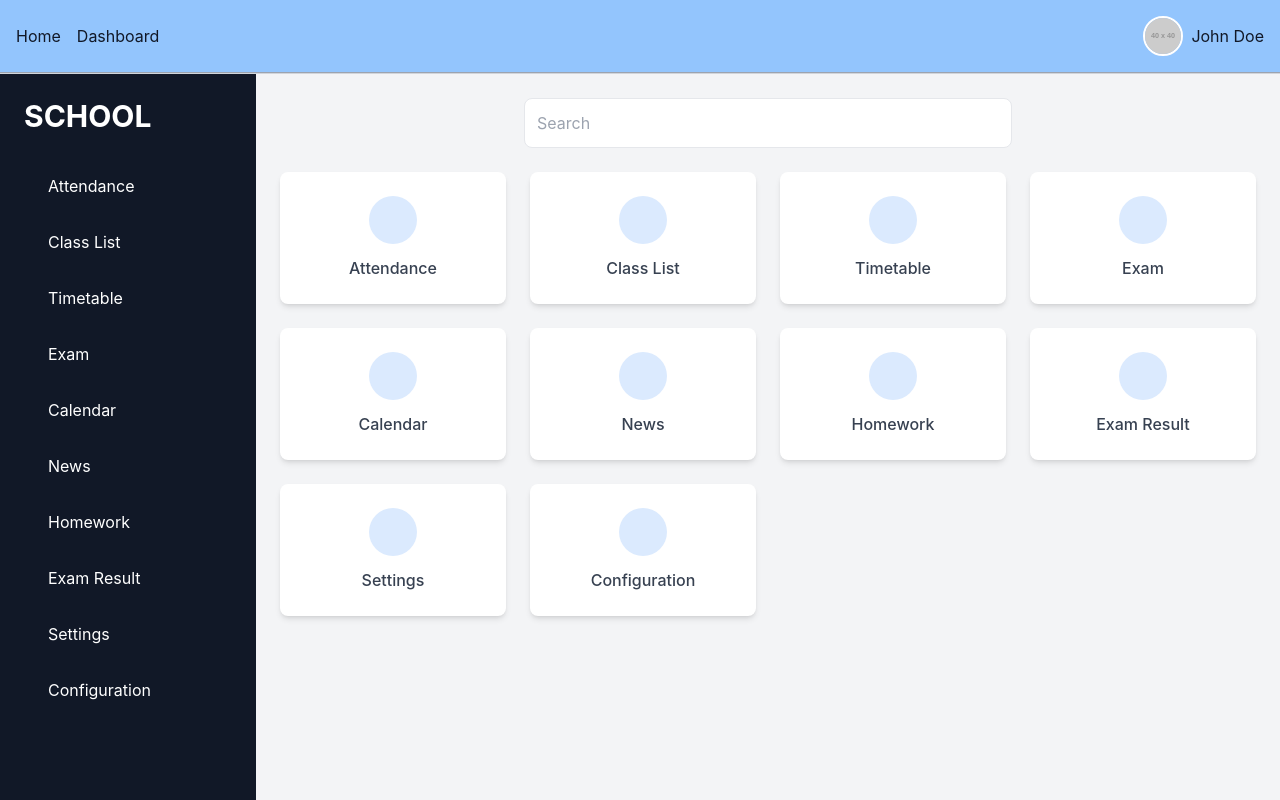
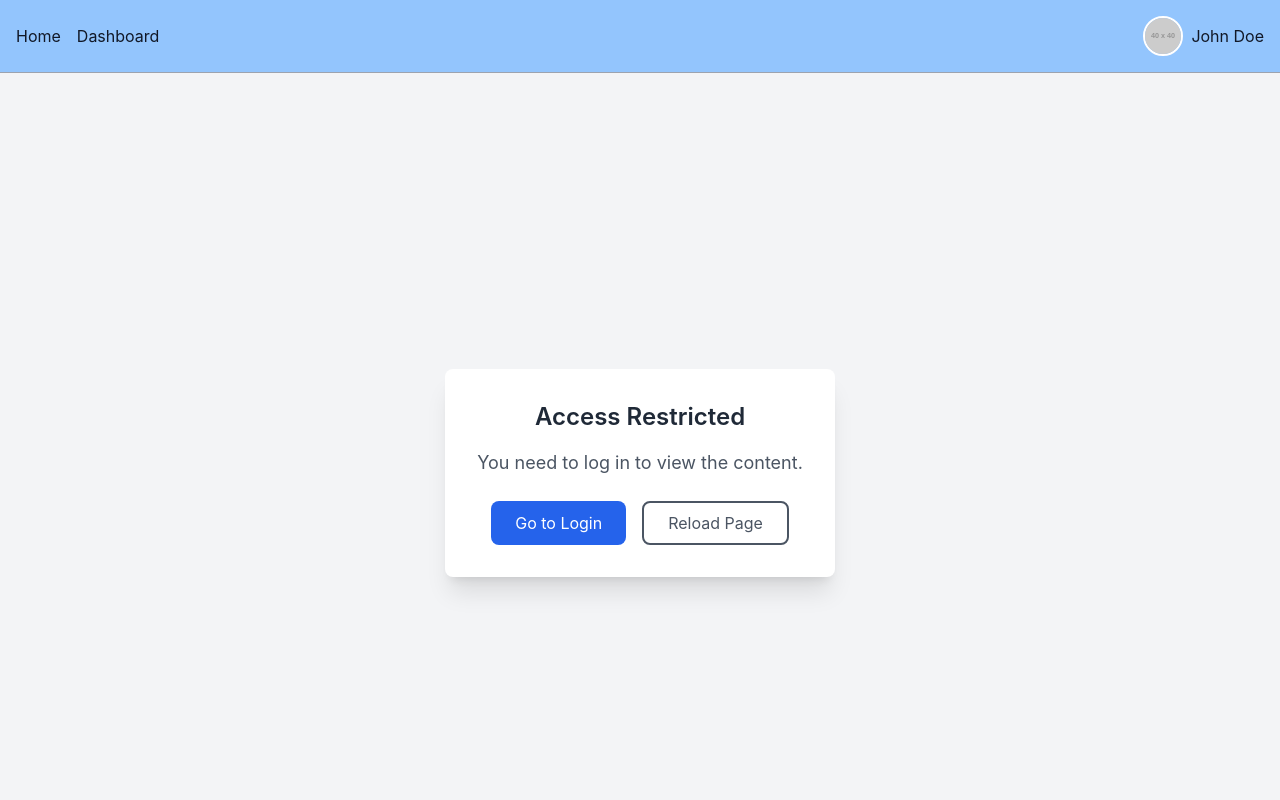
Before and after one commit to arpanb8907/School_Management_Frontend, a React (Create React App) app: page / in a window 1280 px wide. Shown: the top 800 px of the page. Built offline with nearby package versions, Linux system fonts and the light colour scheme.

Commit message:
user can register and login now. User need to login to access the home-page content now.

```diff
--- a/package.json
+++ b/package.json
@@ -7,6 +7,7 @@
     "@testing-library/jest-dom": "^5.17.0",
     "@testing-library/react": "^13.4.0",
     "@testing-library/user-event": "^13.5.0",
+    "jwt-decode": "^4.0.0",
     "react": "^18.3.1",
     "react-dom": "^18.3.1",
     "react-router-dom": "^6.28.0",
--- a/src/Components/Navbar.jsx
+++ b/src/Components/Navbar.jsx
@@ -1,5 +1,8 @@
 import React, { useState, useEffect, useRef } from "react";
 import { NavLink, useNavigate } from "react-router-dom";
+//import jwt_decode from 'jwt-decode';
+import { jwtDecode } from "jwt-decode";
+
 
 const Navbar = () => {
   const [isDropdownOpen, setIsDropdownOpen] = useState(false);
@@ -7,13 +10,22 @@ const Navbar = () => {
   const navigate = useNavigate();
 
   // Mock user data (replace with real user data)
+
+  const token  = localStorage.getItem('token')
+  let uname = "John Doe"
+
+  if(token){
+    let decoded = jwtDecode(token);
+    uname = decoded.username
+  }
+
   const user = {
-    name: "John Doe",
+    name: uname,
     profilePic: "https://via.placeholder.com/40", // Replace with actual user profile picture URL
   };
 
   const handleLogout = () => {
-    localStorage.removeItem("authToken");
+    localStorage.removeItem("token");
     navigate("/login"); // Redirect to login page
     window.location.reload();
   };
@@ -48,13 +60,13 @@ const Navbar = () => {
           </NavLink>
         </li>
         <li>
-          <NavLink
+          {(uname=== "John Doe" ) && <NavLink
             to="/dashboard"
             className="cursor-pointer hover:underline"
             activeClassName="font-bold underline"
           >
             Dashboard
-          </NavLink>
+          </NavLink>}
         </li>
       </ul>
 
@@ -74,12 +86,12 @@ const Navbar = () => {
 
         {isDropdownOpen && (
           <div className="absolute right-0 mt-2 bg-white text-gray-800 rounded shadow-lg w-48">
-            <NavLink
+            {(uname=== "John Doe" ) && <NavLink
               to="/dashboard"
               className="block px-4 py-2 hover:bg-gray-100"
             >
               Dashboard
-            </NavLink>
+            </NavLink>}
             <button
               onClick={handleLogout}
               className="w-full text-left px-4 py-2 hover:bg-gray-100"
--- a/src/Pages/Home.jsx
+++ b/src/Pages/Home.jsx
@@ -1,4 +1,5 @@
 import React from "react";
+import { useNavigate } from "react-router-dom";
 
 const Home = () => {
   const menuItems = [
@@ -13,6 +14,38 @@ const Home = () => {
     { name: "Settings", icon: "fas fa-cog" },
     { name: "Configuration", icon: "fas fa-tools" },
   ];
+
+  const token = localStorage.getItem("token");
+  const navigate = useNavigate();
+
+  if (!token) {
+    return (
+      <div className="flex justify-center items-center min-h-screen bg-gray-100">
+        <div className="bg-white p-8 rounded-lg shadow-xl text-center">
+          <h2 className="text-2xl font-semibold text-gray-800 mb-4">
+            Access Restricted
+          </h2>
+          <p className="text-lg text-gray-600 mb-6">
+            You need to log in to view the content.
+          </p>
+          <div className="flex justify-center space-x-4">
+            <button
+              onClick={() => navigate("/login")}
+              className="bg-blue-600 text-white px-6 py-2 rounded-lg hover:bg-blue-700 transition"
+            >
+              Go to Login
+            </button>
+            <button
+              onClick={() => window.location.reload()}
+              className="text-gray-600 border-2 border-gray-600 px-6 py-2 rounded-lg hover:bg-gray-100 transition"
+            >
+              Reload Page
+            </button>
+          </div>
+        </div>
+      </div>
+    );
+  }
 
   return (
     <div className="flex min-h-screen bg-gray-100 border-t border-gray-300">
@@ -34,8 +67,6 @@ const Home = () => {
 
       {/* Main Content */}
       <div className="flex-1 ">
-
-
         {/* Main Section */}
         <main className="p-6">
           <div className="flex justify-center mb-6">
--- a/src/Pages/Login.jsx
+++ b/src/Pages/Login.jsx
@@ -1,20 +1,56 @@
 import React, { useState } from "react";
-import { Link } from "react-router-dom";
+import { Link,useNavigate } from "react-router-dom";
 
 const Login = () => {
+  const [email, setemail] = useState("");
+  const [password, setpassword] = useState("");
+  const navigate = useNavigate();
 
-    const [email,setemail] = useState('')
-    const [password,setpassword] = useState('')
+  const handleLogin = async (e) => {
+    e.preventDefault();
 
-    const handleLogin=(e)=>{
-        e.preventDefault()
+    const userdata = { email, password };
+    console.log("hi")
 
+    if (!email || !password) {
+      alert("Please enter both email and password")
+      return;
+    }
 
+    try {
+      const response = await fetch("http://localhost:5000/api/login", {
+        method: "POST",
+        headers: {
+          "Content-Type": "application/json",
+        },
+        body: JSON.stringify(userdata),
+      });
+
+      const data = await response.json();
+      if(response.status!==200){
+        alert(data.message || "Something went wrong")
+      }
+      if(response.status===200){
+        localStorage.setItem('token' , data.token)
+
+        navigate('/')
+
+        console.log("Logged in in succesfully")
+      }
+
+      else{
+        alert("Invalid credentials")
+      }
+    } catch (error) {
+      console.error("Error during login:", error);
     }
+  };
   return (
     <div className="flex items-center justify-center min-h-screen bg-gray-100">
       <div className="bg-white p-6 rounded shadow-md w-96">
-        <h1 className="text-2xl font-bold mb-4 text-center">Login as Student</h1>
+        <h1 className="text-2xl font-bold mb-4 text-center">
+          Login as Student
+        </h1>
         <form onSubmit={handleLogin}>
           <div className="mb-4">
             <label className="block text-gray-700 mb-2" htmlFor="email">
@@ -23,9 +59,8 @@ const Login = () => {
             <input
               type="email"
               value={email}
-              onChange={(e)=>setemail(e.target.value)}
+              onChange={(e) => setemail(e.target.value)}
               id="email"
-
               className="w-full px-3 py-2 border border-gray-300 rounded focus:outline-none focus:ring-2 focus:ring-blue-500"
               placeholder="Enter your email"
             />
@@ -38,7 +73,7 @@ const Login = () => {
               type="password"
               id="password"
               value={password}
-              onChange={(e)=>setpassword(e.target.value)}
+              onChange={(e) => setpassword(e.target.value)}
               className="w-full px-3 py-2 border border-gray-300 rounded focus:outline-none focus:ring-2 focus:ring-blue-500"
               placeholder="Enter your password"
             />
```
Also changed, not shown: 1 other file (tests, documents, lock files or other folders).
